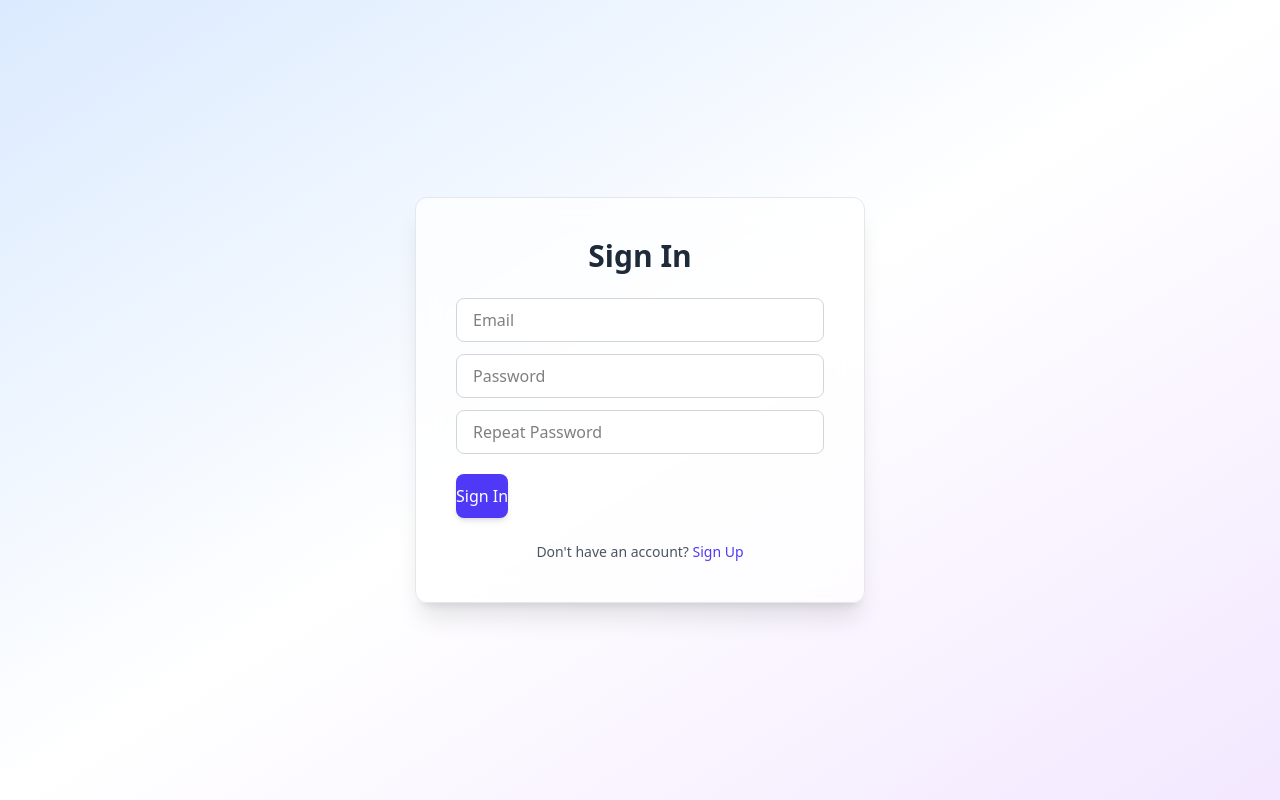
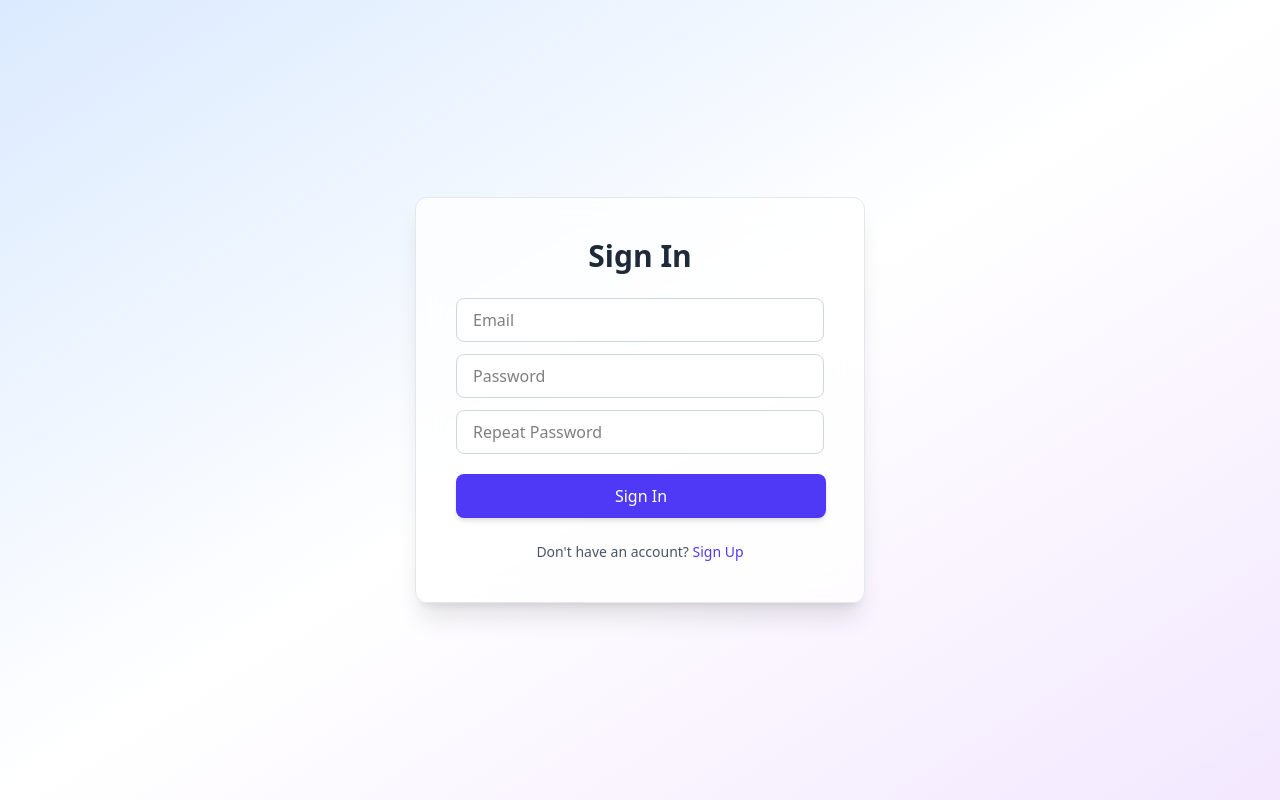
Before and after one commit to Mariamtitvinidze2/invoice-app, a Next.js app in the folder frontend/: page / in a window 1280 px wide. Built offline with nearby package versions, Linux system fonts and the light colour scheme.

Commit message:
change routers

```diff
--- a/frontend/components/__organisms/Signin/Signin.tsx
+++ b/frontend/components/__organisms/Signin/Signin.tsx
@@ -38,7 +38,7 @@ const Signin = () => {
 
   const onSubmit = (data: FormData) => {
     console.log("Form Data:", data);
-    router.push("/inside");
+    router.push("/Home");
   };
 
   return (
@@ -80,14 +80,13 @@ const Signin = () => {
           {submitError && (
             <p className="text-sm text-red-500 mb-2">{submitError}</p>
           )}
-          <Link href="/Home">
-            <button
-              type="submit"
-              className="bg-indigo-600 text-white h-11 rounded-lg hover:bg-indigo-700 transition-colors font-medium shadow-md"
-            >
-              Sign In
-            </button>
-          </Link>
+
+          <button
+            type="submit"
+            className="bg-indigo-600 text-white h-11 w-[370px] rounded-lg hover:bg-indigo-700 transition-colors font-medium shadow-md"
+          >
+            Sign In
+          </button>
         </form>
 
         <p className="mt-6 text-center text-sm text-gray-600">
--- a/frontend/components/__organisms/Signup/Signup.tsx
+++ b/frontend/components/__organisms/Signup/Signup.tsx
@@ -45,7 +45,7 @@ const Signup = () => {
 
   const onSubmit = (data: FormData) => {
     console.log("Signup Data:", data);
-    router.push("/inside");
+    router.push("/Home");
   };
 
   return (
```
